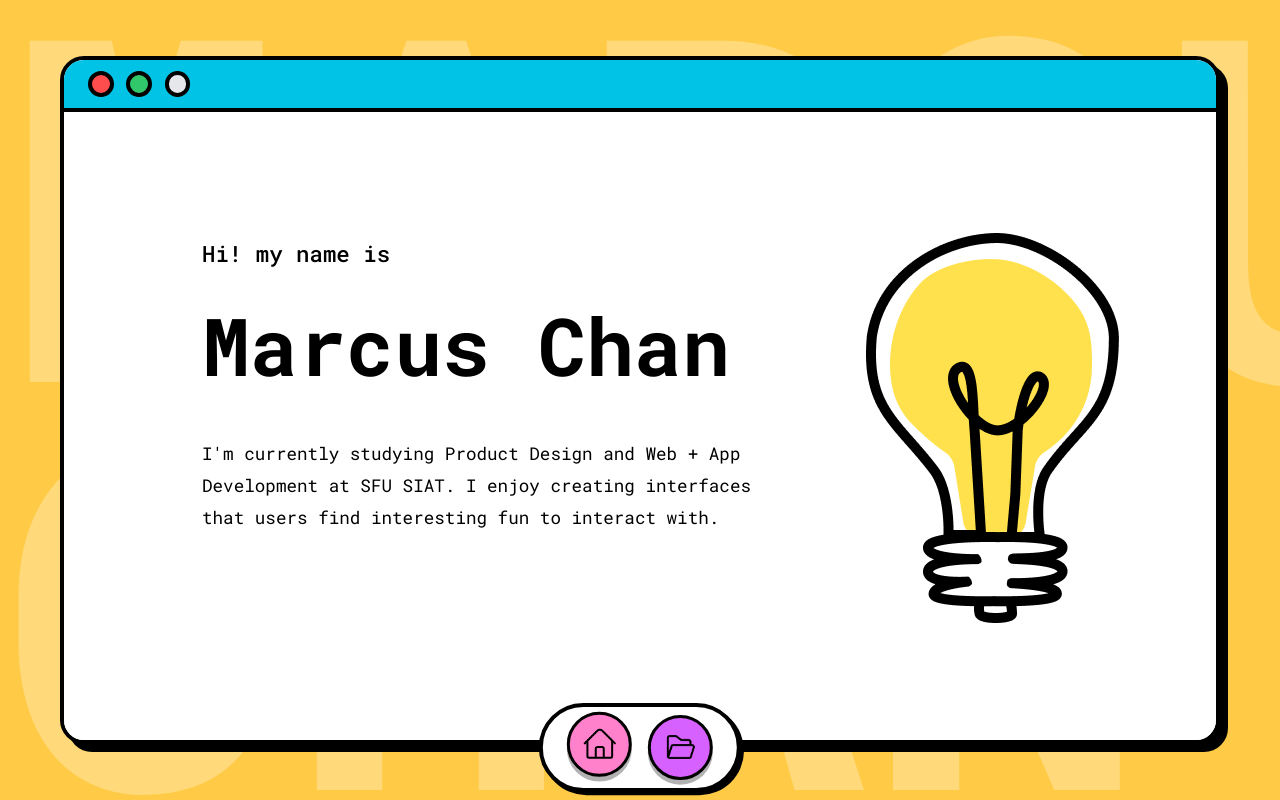
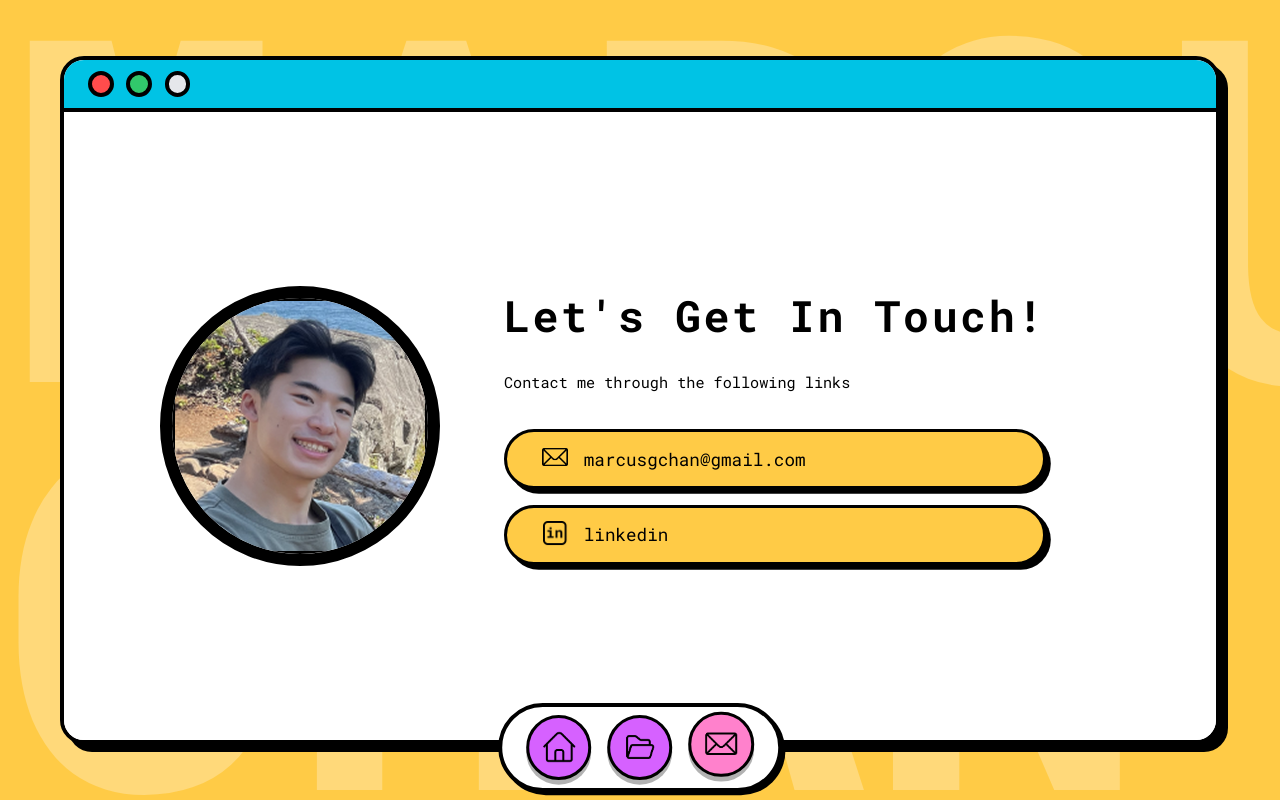
Before and after one commit to MarcusC2003/portfolio, a React (Vite) app: page /#/contact in a window 1280 px wide. Before the commit this address led to /#/home. Built offline with nearby package versions, Linux system fonts and the light colour scheme.

Commit message:
adding contact page

```diff
--- a/src/App.tsx
+++ b/src/App.tsx
@@ -3,6 +3,7 @@ import { HashRouter as Router, Routes, Route, Navigate } from "react-router-dom"
 
 import Home from "./pages/Home";
 import Portfolio from "./pages/Portfolio";
+import Contact from "./pages/Contact";
 import "./App.css";
 
 const App: React.FC = () => {
@@ -12,7 +13,8 @@ const App: React.FC = () => {
         <Routes>
           <Route path="/home" element={<Home />} />
           <Route path="/portfolio" element={<Portfolio />} />
-            <Route path="*" element={<Navigate to="/home" replace />} />
+          <Route path="/contact" element={<Contact />} />
+          <Route path="*" element={<Navigate to="/home" replace />} />
         </Routes>
     </Router>
   );
--- a/src/components/Navbar.tsx
+++ b/src/components/Navbar.tsx
@@ -4,6 +4,7 @@ import "../styles/Navbar.css";
 
 import homeIcon from "../assets/icons/nav/home.png";
 import portfolioIcon from "../assets/icons/nav/portfolio.png";
+import contactIcon from "../assets/icons/nav/contact.png";
 
 const Navbar: React.FC = () => {
   return (
@@ -28,6 +29,15 @@ const Navbar: React.FC = () => {
         <img src={portfolioIcon} alt="Portfolio" className="navbar-icon" />
       </NavLink>
 
+      <NavLink
+        to="/contact"
+        className={({ isActive }) =>
+          `navbar-button ${isActive ? "navbar-button-active" : ""}`
+        }
+      >
+        <img src={contactIcon} alt="Contact" className="navbar-icon" />
+      </NavLink>
+
     </nav>
   );
 };
--- /dev/null
+++ b/src/pages/Contact.tsx
@@ -0,0 +1,59 @@
+import React from "react";
+import Window from "../components/Window";
+import "../styles/pages/Contact.css";
+
+import profilePic from "../assets/images/portfolio/Profile-Picture.png";
+import emailIcon from "../assets/icons/nav/contact.png";
+import linkedinIcon from "../assets/icons/contact/linkedin.png";
+
+const Contact: React.FC = () => {
+  return (
+    <Window>
+      <section className="contact-page">
+        <div className="contact-inner">
+          <div className="contact-profile-wrapper">
+            <img
+              src={profilePic}
+              alt="Picture of Marcus Chan"
+              className="contact-profile-img"
+            />
+          </div>
+
+          <div className="contact-content">
+            <h1 className="contact-title">Let's Get In Touch!</h1>
+
+            <p className="contact-subtitle">
+              Contact me through the following links
+            </p>
+
+            <div className="contact-buttons">
+              <a
+                href="mailto:amarcusgchan@gmail.com"
+                className="contact-button contact-button-email"
+              >
+                <span className="contact-button-icon">
+                  <img src={emailIcon} alt="Email icon" />
+                </span>
+                <span className="contact-button-label">marcusgchan@gmail.com</span>
+              </a>
+
+              <a
+                href="https://www.linkedin.com/in/marcus-chan-275889360"
+                target="_blank"
+                rel="noreferrer"
+                className="contact-button contact-button-linkedin"
+              >
+                <span className="contact-button-icon">
+                  <img src={linkedinIcon} alt="LinkedIn icon" />
+                </span>
+                <span className="contact-button-label">linkedin</span>
+              </a>
+            </div>
+          </div>
+        </div>
+      </section>
+    </Window>
+  );
+};
+
+export default Contact;
--- /dev/null
+++ b/src/styles/pages/Contact.css
@@ -0,0 +1,132 @@
+.contact-page {
+  width: 100%;
+  height: 100%;
+  display: flex;
+  justify-content: center;
+  align-items: center;
+  font-family: var(--font-RobotoMono);
+}
+
+.contact-inner {
+  display: flex;
+  align-items: center;
+  gap: 4rem;
+  padding: 4rem 5rem;
+  width: 100%;
+  max-width: 60rem;
+}
+
+/* profile */
+
+.contact-profile-wrapper {
+  flex-shrink: 0;
+  width: 16rem;
+  height: 16rem;
+  border-radius: 50%;
+  border: 0.8rem solid black;
+  overflow: hidden;
+  /* box-shadow: 0.4rem 0.4rem 0 #000; */
+}
+
+.contact-profile-img {
+  width: 100%;
+  height: 100%;
+  object-fit: cover;
+}
+
+/* text + buttons */
+
+.contact-content {
+  display: flex;
+  flex-direction: column;
+  gap: 1.6rem;
+}
+
+.contact-title {
+  margin: 0;
+  font-size: 2.7rem;
+  font-weight: 800;
+  letter-spacing: 0.06em;
+}
+
+.contact-subtitle {
+  margin: 0;
+  font-size: 0.95rem;
+  line-height: 1.7;
+}
+
+.contact-buttons {
+  display: flex;
+  flex-direction: column;
+  gap: 1rem;
+  margin-top: 0.5rem;
+}
+
+.contact-button {
+  display: flex;
+  align-items: center;
+  justify-content: flex-start;
+  gap: 1rem;
+  padding: 0.75rem 2.2rem;
+  border-radius: 999px;
+  border: 0.22rem solid #000;
+  background: var(  --color-yellow);
+  box-shadow: 0.3rem 0.3rem 0 #000;
+  text-decoration: none;
+  color: #000;
+  transition: transform 0.12s ease, box-shadow 0.12s ease;
+}
+
+.contact-button-icon img {
+  width: 1.6rem;
+  height: 1.6rem;
+}
+
+.contact-button-label {
+  font-size: 1.1rem;
+  text-transform: lowercase;
+}
+
+.contact-button:hover {
+  transform: translateY(-0.18rem);
+}
+
+.contact-button:active {
+  transform: translateY(0.12rem);
+  box-shadow: 0.1rem 0.1rem 0 #000;
+}
+
+
+@media (max-width: 50rem) {
+  .contact-inner {
+    flex-direction: column;
+    align-items: center;
+    text-align: center;
+    padding: 3rem 2rem;
+    gap: 2.5rem;
+  }
+
+  .contact-content {
+    align-items: center;
+  }
+
+  .contact-buttons {
+    width: 100%;
+    max-width: 20rem;
+  }
+
+  .contact-button {
+    justify-content: center;
+  }
+}
+
+@media (max-width: 30rem) {
+  .contact-profile-wrapper {
+    width: 11rem;
+    height: 11rem;
+  }
+
+  .contact-title {
+    font-size: 2.2rem;
+  }
+}
```
Also changed, not shown: src/assets/icons/contact/linkedIn.png (added).
